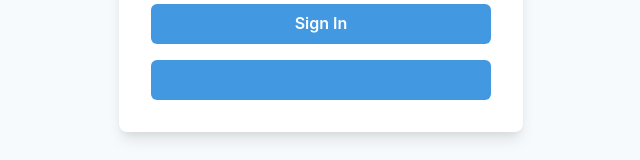
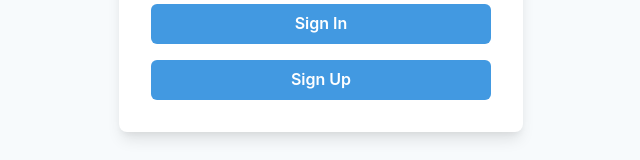
Before and after one commit to Brandon3522/flash_carma, a React (Create React App) app: page / in a window 1280 px wide. Shown: the part 474-634 px from the top of the page, without its empty margins (319-959 px from the left). Built offline with nearby package versions, Linux system fonts and the light colour scheme.

Commit message:
fixed routing to signup page

```diff
--- a/src/Login.js
+++ b/src/Login.js
@@ -55,7 +55,7 @@ function Login() {
                 _hover={{
                   bg: 'blue.500'
                 }}>
-                  <Link color={'blue.400'} as={ReachLink} to='/'>Sign Up</Link>
+                  <Link as={ReachLink} to='/signup'>Sign Up</Link>
               </Button>
             </Stack>
           </Stack>
--- a/src/index.js
+++ b/src/index.js
@@ -1,7 +1,6 @@
 import React, { StrictMode } from 'react';
 import * as ReactDOM from 'react-dom/client';
 import { ChakraProvider } from "@chakra-ui/react";
-import App from './App';
 import { SignUp } from './routes';
 import Navbar from './Navbar';
 import Home from './Home';
```
